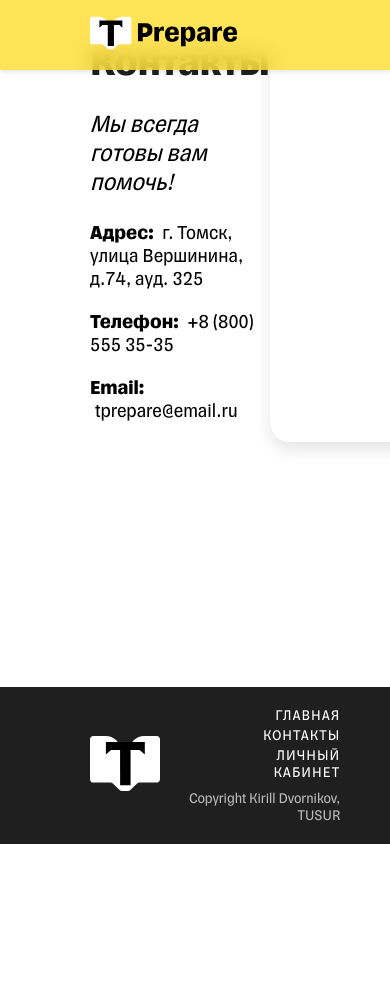
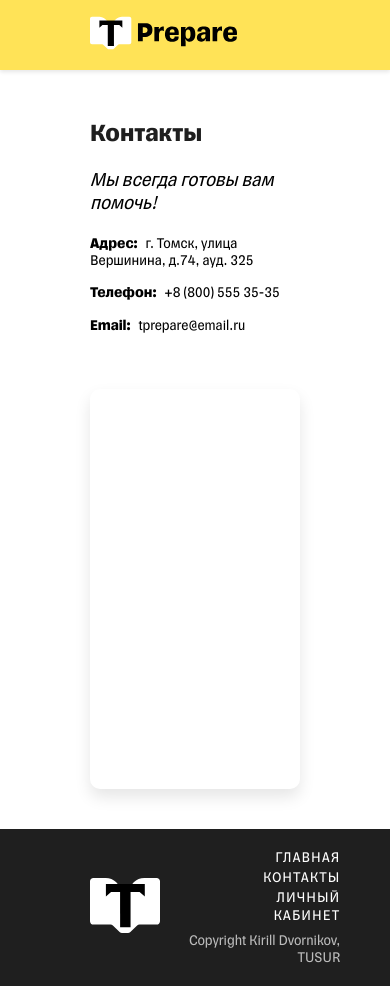
Before and after one commit to Chikidrill/T-Prepare, a Vue app in the folder vue-project/: page /contacts in a window 390 px wide. Before the commit the page ends 844 px from the top, so only its background shows below. Built offline with nearby package versions, Linux system fonts and the light colour scheme.

Commit message:
реализован адаптив для страницы "контакты"

```diff
--- a/vue-project/src/pages/contacts.vue
+++ b/vue-project/src/pages/contacts.vue
@@ -105,4 +105,39 @@ export default {
     }
   }
 }
+@media @bw768{
+  .content{
+    padding-top: 120px;
+    flex: auto;
+  }
+  .page-contacts{
+    display: block;
+     &__container {
+      .container();
+      display: block;
+
+    }
+    &__title{
+      font-size: 25px;
+    }
+    &__subtitle{
+      font-size: 20px;
+    }
+    &__text{
+      font-size: 15px;
+    }
+    &__map {
+    display: flex;
+    justify-content: center;
+    padding-top: 40px;
+    .map-container {
+      width: 100%;
+      height: 400px;
+      border-radius: 10px; // Красивое скругление
+      overflow: hidden;
+      box-shadow: 0 8px 16px rgba(0, 0, 0, 0.1); // Небольшая тень для объёма
+    }
+  }
+  }
+}
 </style>
```
